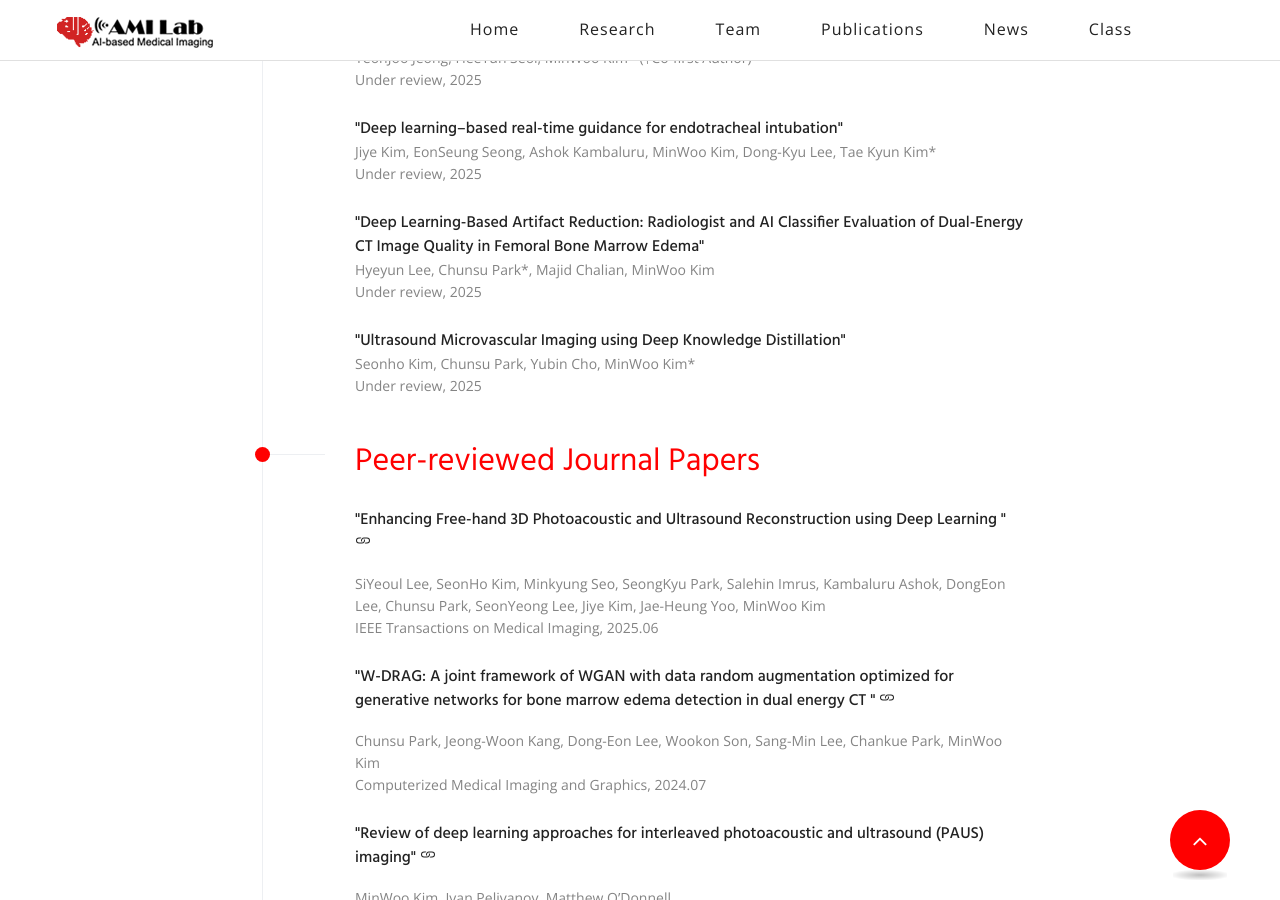
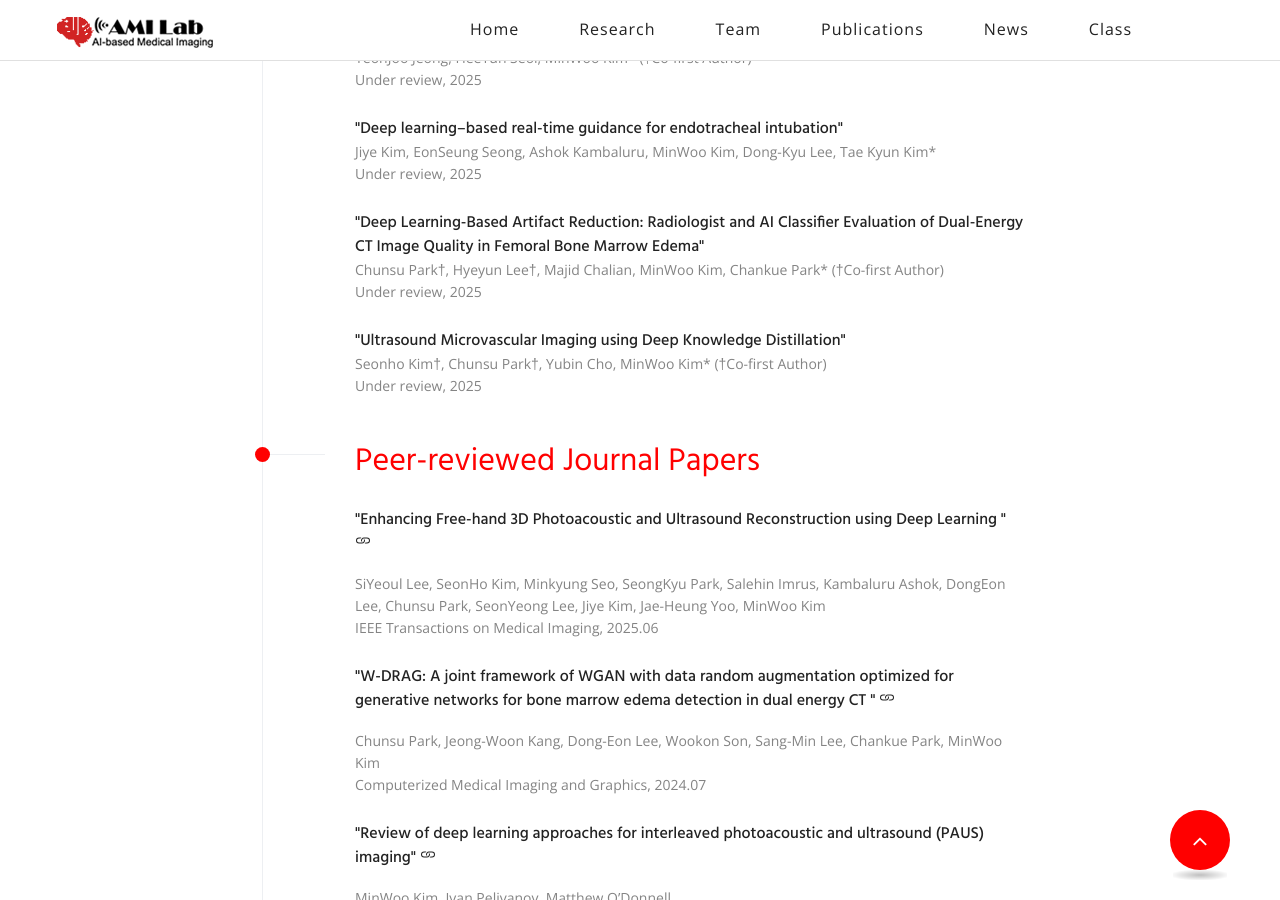
Before and after one commit to pnu-amilab/pnu-amilab.github.io, a Jekyll site: the page built from journal.html, in a window 1280 px wide and 900 px high, scrolled down 821 px. Built offline with Jekyll 4.4.1, drawn with Linux system fonts in a browser that asks for light colours; some web fonts are replaced.

Commit message:
251002_논문 저자수정
251002_논문 저자수정

```diff
--- a/journal.html
+++ b/journal.html
@@ -99,7 +99,7 @@ title: Publication
                                                   </svg> -->
                                             </a></h5>
                                         <div class="text">
-                                            Hyeyun Lee, Chunsu Park*, Majid Chalian, MinWoo Kim
+                                            Chunsu Park†, Hyeyun Lee†, Majid Chalian, MinWoo Kim, Chankue Park* (†Co-first Author)
                                             <br>
                                             Under review, 2025
                                         </div>
@@ -117,7 +117,7 @@ title: Publication
                                                   </svg> -->
                                             </a></h5>
                                         <div class="text">
-                                            Seonho Kim, Chunsu Park, Yubin Cho, MinWoo Kim*
+                                            Seonho Kim†, Chunsu Park†, Yubin Cho, MinWoo Kim* (†Co-first Author)
                                             <br>
                                             Under review, 2025
                                         </div>
--- a/publication.html
+++ b/publication.html
@@ -179,7 +179,7 @@ title: Publication
                                                   </svg> -->
                                             </a></h5>
                                         <div class="text">
-                                            Hyeyun Lee, Chunsu Park*, Majid Chalian, MinWoo Kim
+                                            Chunsu Park†, Hyeyun Lee†, Majid Chalian, MinWoo Kim, Chankue Park* (†Co-first Author)
                                             <br>
                                             Under review, 2025
                                         </div>
@@ -197,7 +197,7 @@ title: Publication
                                                   </svg> -->
                                             </a></h5>
                                         <div class="text">
-                                            Seonho Kim, Chunsu Park, Yubin Cho, MinWoo Kim*
+                                            Seonho Kim†, Chunsu Park†, Yubin Cho, MinWoo Kim* (†Co-first Author)
                                             <br>
                                             Under review, 2025
                                         </div>
```
